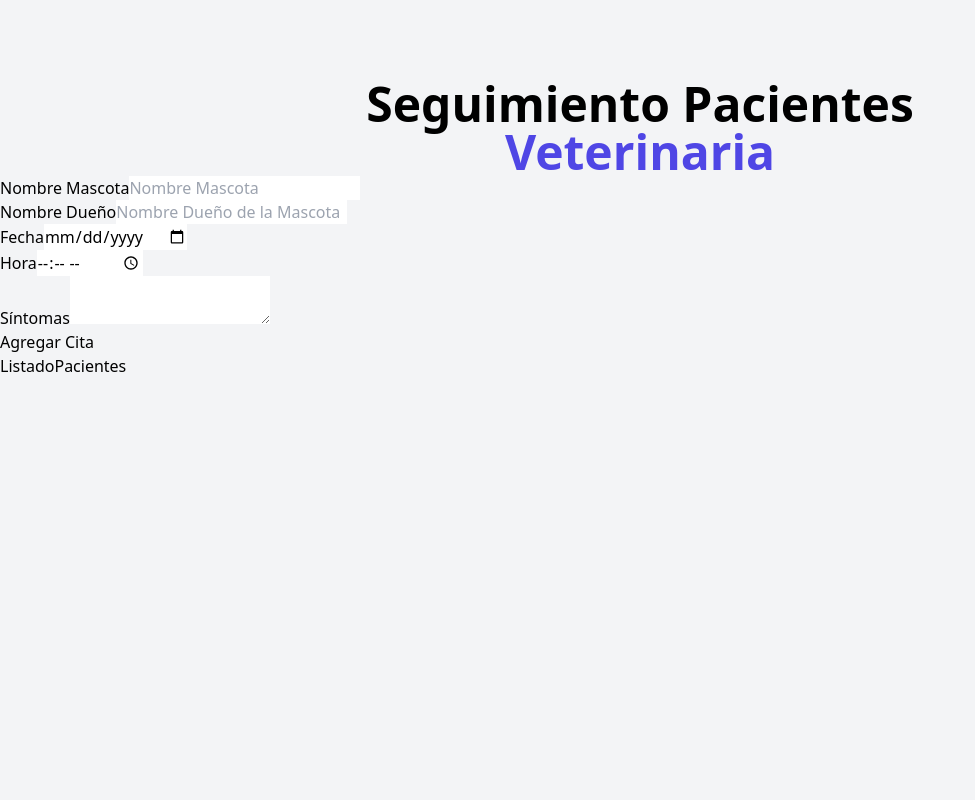
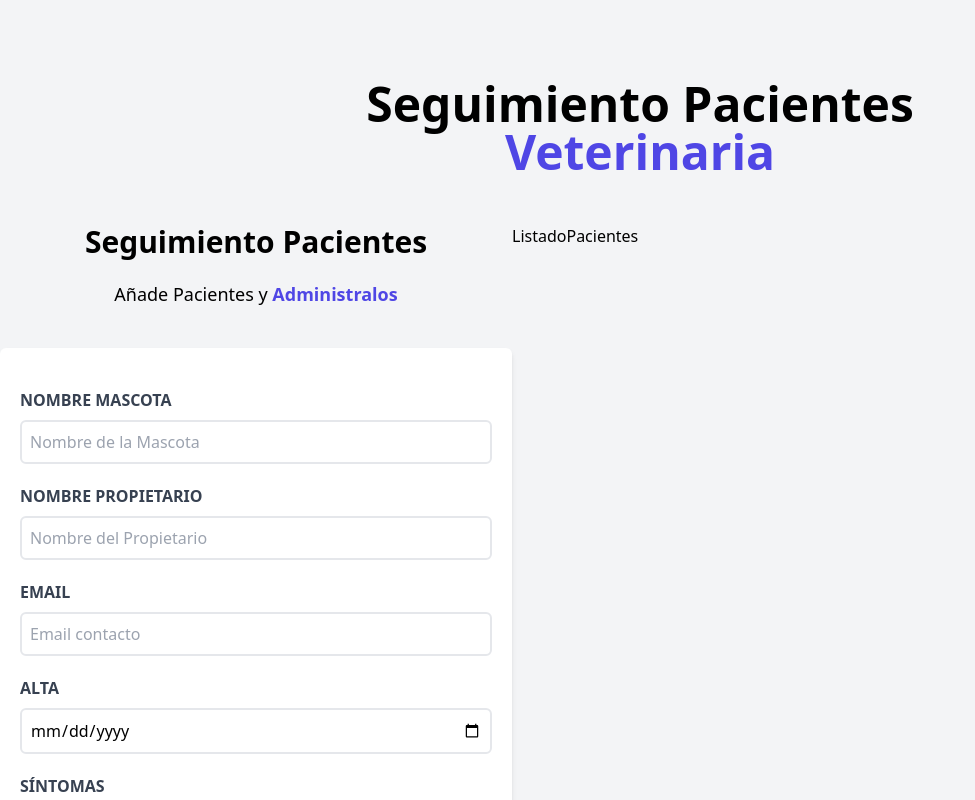
Before and after one commit to CrissRayes/vetReactjs, a React (Vite) app: page / in a window 1280 px wide. Shown: the top 800 px of the page, without its empty margins (0-975 px from the left). Built offline with nearby package versions, Linux system fonts and the light colour scheme.

Commit message:
diseña el formulario en el front

```diff
--- a/src/App.jsx
+++ b/src/App.jsx
@@ -15,8 +15,10 @@
 
     <div className='container mx-auto mt-20'>
       <Header />
-      <Formulario />
-      <ListadoPacientes />
+      <div className='mt-12 md:flex'>
+        <Formulario />
+        <ListadoPacientes />
+      </div>
     </div>
   )
 }
--- a/src/components/Formulario.jsx
+++ b/src/components/Formulario.jsx
@@ -1,41 +1,88 @@
 // create component
 const Formulario = () => {
   return (
-    <form>
-      <div className='campo'>
-        <label>Nombre Mascota</label>
+    <div className='md:w-1/2 lg:w-2/5'>
+      <h2 className='font-black text-3xl text-center'>Seguimiento Pacientes</h2>
+      <p className='text-lg mt-5 text-center mb-10'>
+        Añade Pacientes y {""}
+        <span className='text-indigo-600 font-bold'>Administralos</span>
+      </p>
+      <form className='bg-white shadow-md rounded-md py-10 px-5 mb-10'>
+        <div className='mb-5'>
+          <label
+            htmlFor='mascota'
+            className='block text-gray-700 uppercase font-bold'
+          >
+            Nombre Mascota
+          </label>
           <input
+            id='mascota'
             type='text'
-          name='mascota'
-          className='u-full-width'
-          placeholder='Nombre Mascota'
+            placeholder='Nombre de la Mascota'
+            className='border-2 w-full p-2 mt-2 placeholder-gray-400 rounded-md focus:outline-none focus:ring-2 focus:ring-indigo-600 focus:border-transparent'
           />
         </div>
-      <div className='campo'>
-        <label>Nombre Dueño</label>
+        <div className='mb-5'>
+          <label
+            htmlFor='propietario'
+            className='block text-gray-700 uppercase font-bold'
+          >
+            Nombre Propietario
+          </label>
           <input
+            id='propietario'
             type='text'
-          name='propietario'
-          className='u-full-width'
-          placeholder='Nombre Dueño de la Mascota'
+            placeholder='Nombre del Propietario'
+            className='border-2 w-full p-2 mt-2 placeholder-gray-400 rounded-md focus:outline-none focus:ring-2 focus:ring-indigo-600 focus:border-transparent'
           />
         </div>
-      <div className='campo'>
-        <label>Fecha</label>
-        <input type='date' name='fecha' className='u-full-width' />
+        <div className='mb-5'>
+          <label
+            htmlFor='email'
+            className='block text-gray-700 uppercase font-bold'
+          >
+            Email
+          </label>
+          <input
+            id='email'
+            type='email'
+            placeholder='Email contacto'
+            className='border-2 w-full p-2 mt-2 placeholder-gray-400 rounded-md focus:outline-none focus:ring-2 focus:ring-indigo-600 focus:border-transparent'
+          />
         </div>
-      <div className='campo'>
-        <label>Hora</label>
-        <input type='time' name='hora' className='u-full-width' />
+        <div className='mb-5'>
+          <label
+            htmlFor='alta'
+            className='block text-gray-700 uppercase font-bold'
+          >
+            Alta
+          </label>
+          <input
+            id='alta'
+            type='date'
+            className='border-2 w-full p-2 mt-2 placeholder-gray-400 rounded-md focus:outline-none focus:ring-2 focus:ring-indigo-600 focus:border-transparent'
+          />
         </div>
-      <div className='campo'>
-        <label>Síntomas</label>
-        <textarea className='u-full-width' name='sintomas'></textarea>
+        <div className='mb-5'>
+          <label
+            htmlFor='sintomas'
+            className='block text-gray-700 uppercase font-bold'
+          >
+            Síntomas
+          </label>
+          <textarea
+            id='sintomas'
+            className='border-2 w-full p-2 mt-2 placeholder-gray-400 rounded-md focus:outline-none focus:ring-2 focus:ring-indigo-600 focus:border-transparent'
+            placeholder='Describe los sintomas'
+          />
         </div>
-      <button type='submit' className='u-full-width button-primary'>
-        Agregar Cita
-      </button>
+        <input
+          type='submit'
+          className='bg-indigo-600 w-full p-2 text-white uppercase font-bold hover:bg-indigo-700 cursor-pointer transition-all'
+          value='Agregar Paciente'
+        />
       </form>
+    </div>
   )
 }
 
--- a/src/components/ListadoPacientes.jsx
+++ b/src/components/ListadoPacientes.jsx
@@ -2,7 +2,7 @@
 
 const ListadoPacientes = () => {
   return (
-    <div>
+    <div className='w-1/2 lg:w-3/5'>
       <h2>ListadoPacientes</h2>
     </div>
   )
```
Lines whose indentation alone changed are shown as unchanged.
